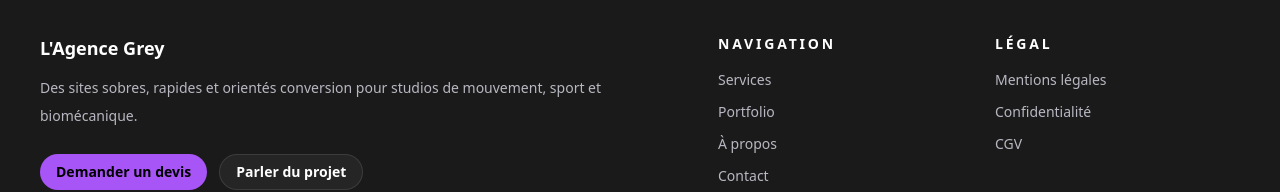
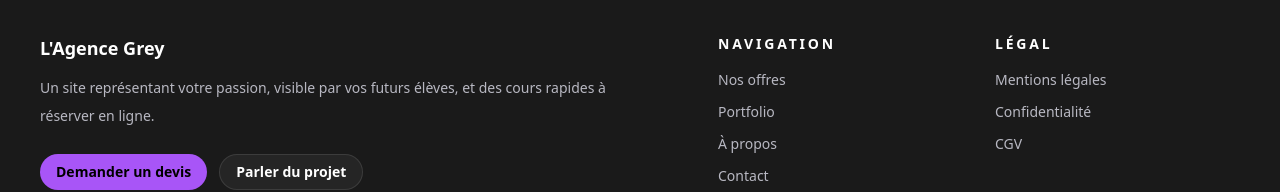
Before and after one commit to Agence-Grey/Grey, a Next.js app: page / in a window 1280 px wide. Shown: the part 3910-4102 px from the top of the page. Built offline with nearby package versions, Linux system fonts and the light colour scheme.

Commit message:
copy: update footer - Nos offres + new description

```diff
--- a/src/components/layout/footer.tsx
+++ b/src/components/layout/footer.tsx
@@ -3,7 +3,7 @@ import { Button } from "@/components/ui/button";
 import { siteConfig } from "@/lib/constants";
 
 const footerLinks = [
-  { href: "/services", label: "Services" },
+  { href: "/services", label: "Nos offres" },
   { href: "/portfolio", label: "Portfolio" },
   { href: "/about", label: "À propos" },
   { href: "/contact", label: "Contact" },
@@ -22,7 +22,7 @@ export function Footer() {
           <div className="space-y-3">
             <p className="text-lg font-semibold text-white">{siteConfig.name}</p>
             <p className="max-w-xl text-sm leading-7 text-[var(--color-muted-foreground)]">
-              Des sites sobres, rapides et orientés conversion pour studios de mouvement, sport et biomécanique.
+              Un site représentant votre passion, visible par vos futurs élèves, et des cours rapides à réserver en ligne.
             </p>
           </div>
 
```
